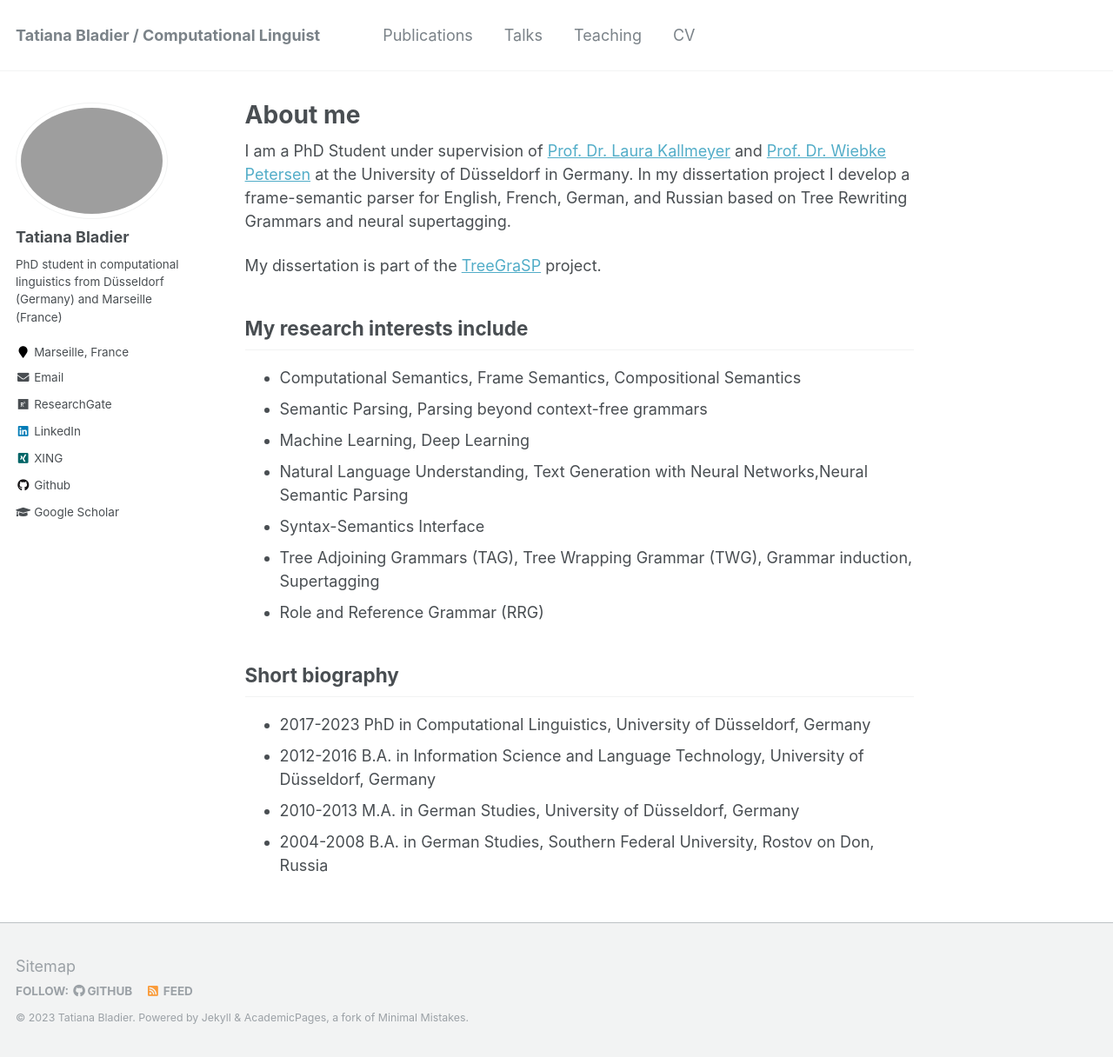
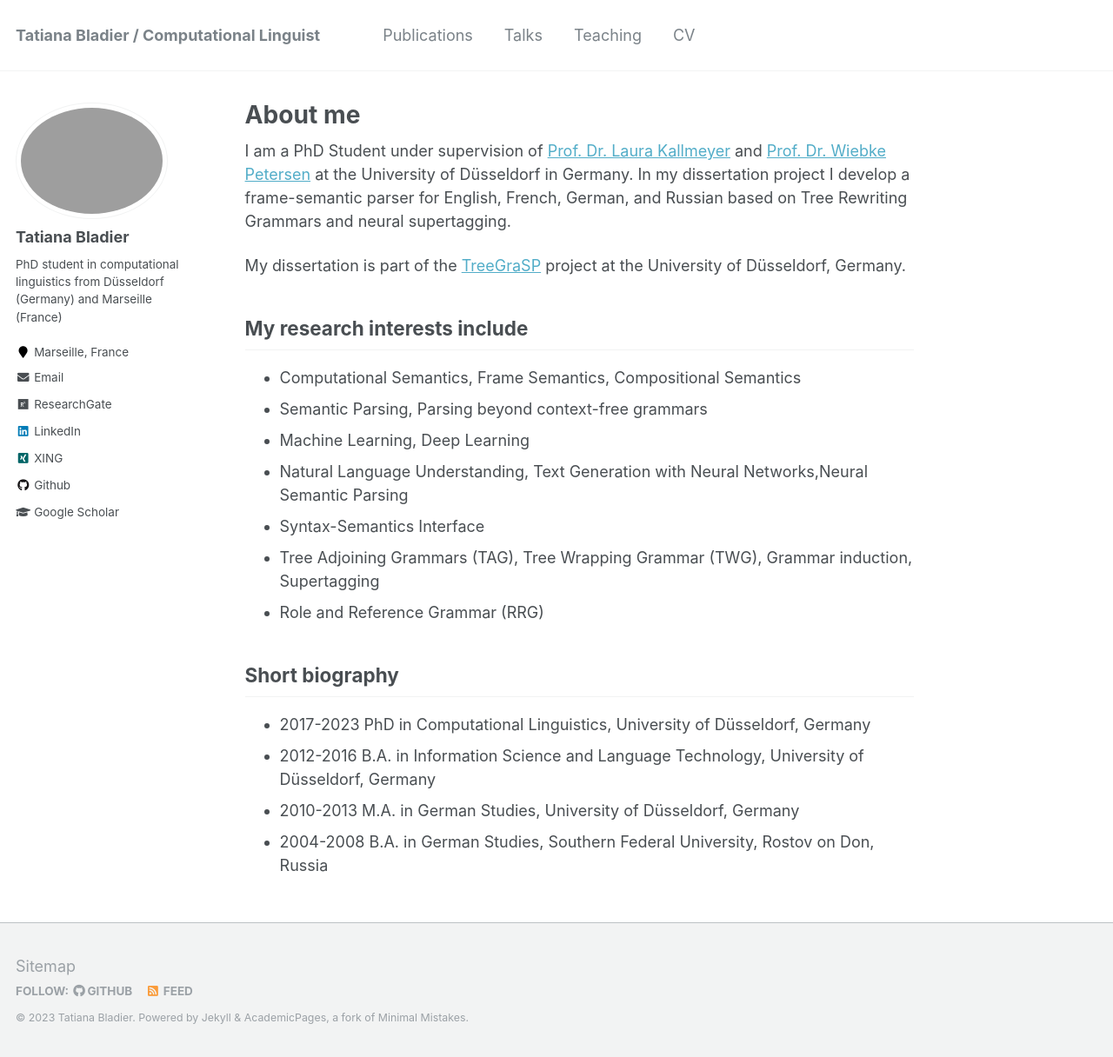
Before and after one commit to TatianaBladier/TatianaBladier.github.io, a Jekyll site: the page built from _pages/about.md, in a window 1280 px wide and 1216 px high. Shown: the whole window at 87% size. Built offline with Jekyll 4.4.1, drawn with Linux system fonts in a browser that asks for light colours.

Commit message:
update about

```diff
--- a/_pages/about.md
+++ b/_pages/about.md
@@ -11,7 +11,7 @@ redirect_from:
 
 I am a PhD Student  under supervision of [Prof. Dr. Laura Kallmeyer](https://user.phil.hhu.de/kallmeyer/) and [Prof. Dr. Wiebke Petersen](https://user.phil.hhu.de/~petersen/) at the University of Düsseldorf in Germany. In my dissertation project I develop a frame-semantic parser for English, French, German, and Russian based on Tree Rewriting Grammars and neural supertagging.
 
-My dissertation is part of the [TreeGraSP](https://treegrasp.phil.hhu.de) project.
+My dissertation is part of the [TreeGraSP](https://treegrasp.phil.hhu.de) project at the University of Düsseldorf, Germany.
 
 My research interests include
 ------
```
